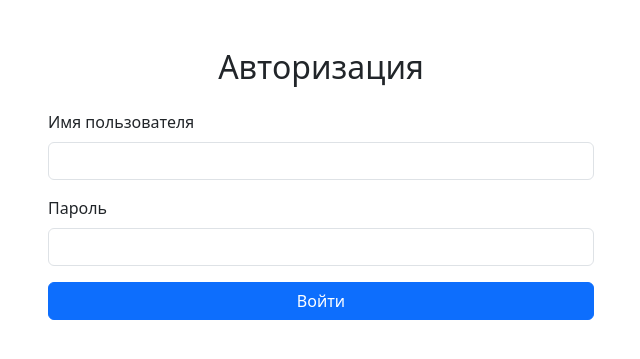
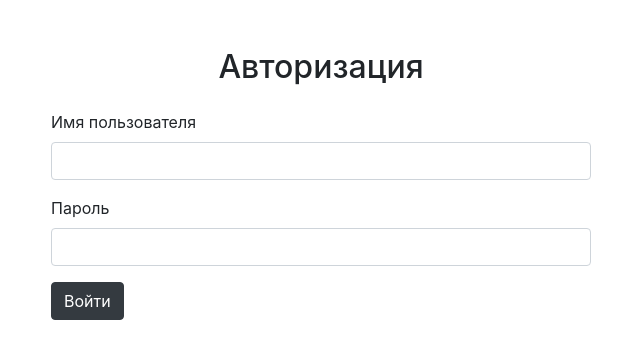
Before and after one commit to hixwizard/async_bot, a Flask app: page /login in a window 1280 px wide. Shown: the top 359 px of the page, without its empty margins (319-959 px from the left). Run offline with Flask 3, Linux system fonts and the light colour scheme.

Commit message:
Изменить стиль login.html

```diff
--- a/src/templates/login.html
+++ b/src/templates/login.html
@@ -4,7 +4,7 @@
     <meta charset="UTF-8">
     <meta name="viewport" content="width=device-width, initial-scale=1.0">
     <title>Авторизация</title>
-    <link href="https://cdn.jsdelivr.net/npm/bootstrap@5.3.0-alpha1/dist/css/bootstrap.min.css" rel="stylesheet">
+    <link href="https://cdn.jsdelivr.net/npm/bootstrap@4.6.0/dist/css/bootstrap.min.css" rel="stylesheet">
 </head>
 <body>
 <div class="container mt-5">
@@ -31,12 +31,12 @@
                     {% endif %}
                 {% endwith %}
                 <div class="d-grid">
-                    <button type="submit" class="btn btn-primary">Войти</button>
+                    <button type="submit" class="btn btn-dark">Войти</button>
                 </div>
             </form>
         </div>
     </div>
 </div>
-<script src="https://cdn.jsdelivr.net/npm/bootstrap@5.3.0-alpha1/dist/js/bootstrap.bundle.min.js"></script>
+<script src="https://cdn.jsdelivr.net/npm/bootstrap@4.6.0/dist/js/bootstrap.bundle.min.js"></script>
 </body>
 </html>
```
